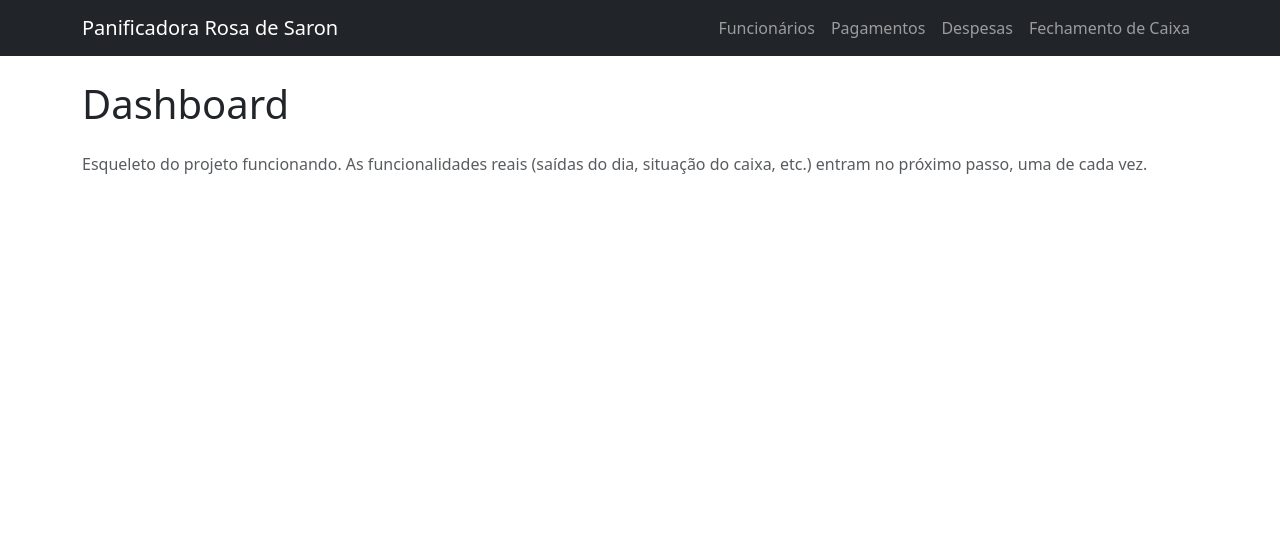
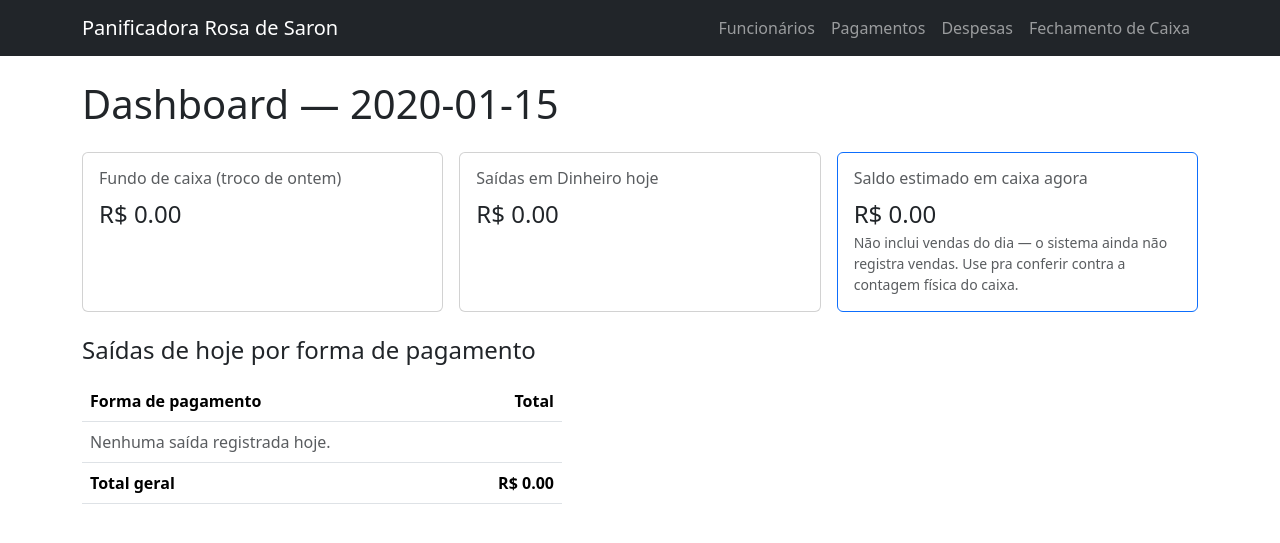
Before and after one commit to marssal-mv/Sistema-de-Gestao-panificadora, a FastAPI app: template app/templates/dashboard.html in a window 1280 px wide. Shown: the top 543 px of the page. Run offline with FastAPI, Linux system fonts and the light colour scheme; the template is opened without the code that fills it: most values are stand-ins (such as "Sample title", 1, 10 or a date in 2020); parts of the project's set-up code (start-up, migrations or seed data) failed here and were passed over.

Commit message:
Implementa Dashboard: saídas do dia e saldo estimado do caixa
Junta pagamentos e despesas de hoje, agrupados por forma de pagamento.
Saldo estimado do caixa = troco do último fechamento anterior a hoje
(fundo inicial do dia, confirmado com o dono da padaria: o caixa sempre
abre com o troco que sobrou, não um valor fixo) menos saídas em
Dinheiro de hoje — Pix não afeta o caixa físico. Deixa explícito na
tela que o valor não inclui vendas do dia, já que o sistema não
registra vendas.

Rota "/" movida de app/main.py pra app/routers/dashboard.py, seguindo
o mesmo padrão das outras funcionalidades.

```diff
--- a/app/main.py
+++ b/app/main.py
@@ -15,7 +15,7 @@
 
 from app.config import settings
 from app.logging_config import setup_logging
-from app.routers import despesas, fechamentos_caixa, funcionarios, pagamentos
+from app.routers import dashboard, despesas, fechamentos_caixa, funcionarios, pagamentos
 
 setup_logging(settings.log_level)
 logger = logging.getLogger(__name__)
@@ -33,6 +33,7 @@
 app.mount("/static", StaticFiles(directory="app/static"), name="static")
 templates = Jinja2Templates(directory="app/templates")
 
+app.include_router(dashboard.router)
 app.include_router(funcionarios.router)
 app.include_router(pagamentos.router)
 app.include_router(despesas.router)
@@ -49,8 +50,3 @@
 def healthz():
     """Usado para verificar rapidamente se a aplicação está de pé."""
     return {"status": "ok"}
-
-
-@app.get("/")
-def dashboard(request: Request):
-    return templates.TemplateResponse(request, "dashboard.html")
--- a/app/templates/dashboard.html
+++ b/app/templates/dashboard.html
@@ -3,9 +3,76 @@
 {% block title %}Dashboard{% endblock %}
 
 {% block content %}
-    <h1 class="mb-4">Dashboard</h1>
-    <p class="text-muted">
-        Esqueleto do projeto funcionando. As funcionalidades reais (saídas do dia,
-        situação do caixa, etc.) entram no próximo passo, uma de cada vez.
-    </p>
+    <h1 class="mb-4">Dashboard — {{ hoje.strftime("%d/%m/%Y") }}</h1>
+
+    <div class="row g-3 mb-4">
+        <div class="col-md-4">
+            <div class="card h-100">
+                <div class="card-body">
+                    <h2 class="h6 text-muted">Fundo de caixa (troco de ontem)</h2>
+                    {% if fundo_inicial is not none %}
+                        <p class="fs-4 mb-0">R$ {{ "%.2f"|format(fundo_inicial) }}</p>
+                    {% else %}
+                        <p class="text-muted mb-0">Nenhum fechamento anterior registrado ainda.</p>
+                    {% endif %}
+                </div>
+            </div>
+        </div>
+        <div class="col-md-4">
+            <div class="card h-100">
+                <div class="card-body">
+                    <h2 class="h6 text-muted">Saídas em Dinheiro hoje</h2>
+                    <p class="fs-4 mb-0">R$ {{ "%.2f"|format(saidas_dinheiro_hoje) }}</p>
+                </div>
+            </div>
+        </div>
+        <div class="col-md-4">
+            <div class="card h-100 {% if saldo_estimado is not none %}border-primary{% endif %}">
+                <div class="card-body">
+                    <h2 class="h6 text-muted">Saldo estimado em caixa agora</h2>
+                    {% if saldo_estimado is not none %}
+                        <p class="fs-4 mb-0">R$ {{ "%.2f"|format(saldo_estimado) }}</p>
+                        <p class="small text-muted mb-0">
+                            Não inclui vendas do dia — o sistema ainda não registra vendas.
+                            Use pra conferir contra a contagem física do caixa.
+                        </p>
+                    {% else %}
+                        <p class="text-muted mb-0">
+                            Sem fechamento anterior registrado, não dá pra estimar.
+                        </p>
+                    {% endif %}
+                </div>
+            </div>
+        </div>
+    </div>
+
+    <h2 class="h4 mb-3">Saídas de hoje por forma de pagamento</h2>
+    <table class="table table-hover align-middle" style="max-width: 30rem;">
+        <thead>
+            <tr>
+                <th>Forma de pagamento</th>
+                <th class="text-end">Total</th>
+            </tr>
+        </thead>
+        <tbody>
+            {% for forma, total in saidas_por_forma.items() %}
+            <tr>
+                <td>{{ forma }}</td>
+                <td class="text-end">R$ {{ "%.2f"|format(total) }}</td>
+            </tr>
+            {% else %}
+            <tr>
+                <td colspan="2" class="text-muted">Nenhuma saída registrada hoje.</td>
+            </tr>
+            {% endfor %}
+        </tbody>
+        {% if saidas_por_forma %}
+        <tfoot>
+            <tr>
+                <th>Total geral</th>
+                <th class="text-end">R$ {{ "%.2f"|format(total_saidas_hoje) }}</th>
+            </tr>
+        </tfoot>
+        {% endif %}
+    </table>
 {% endblock %}
```
Also changed, not shown: app/routers/dashboard.py (added, +63 -0 lines), README.md.
